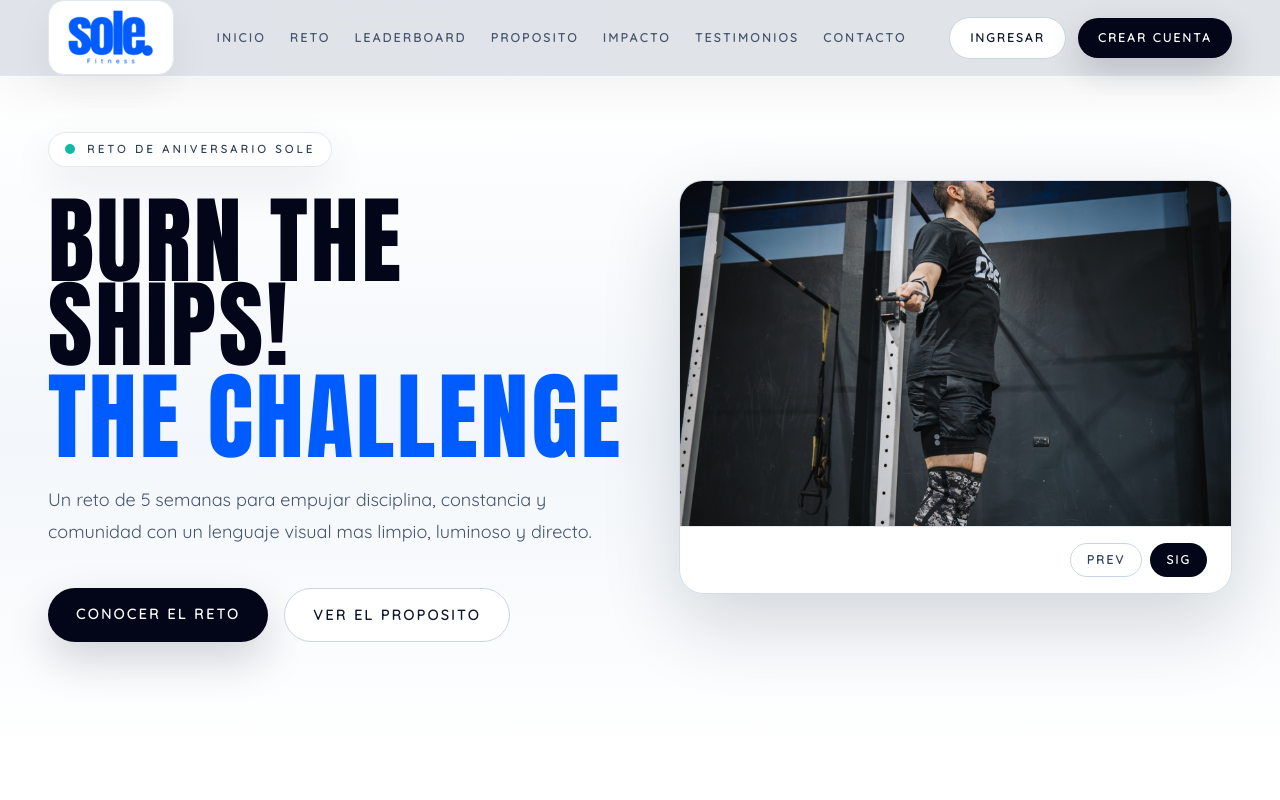
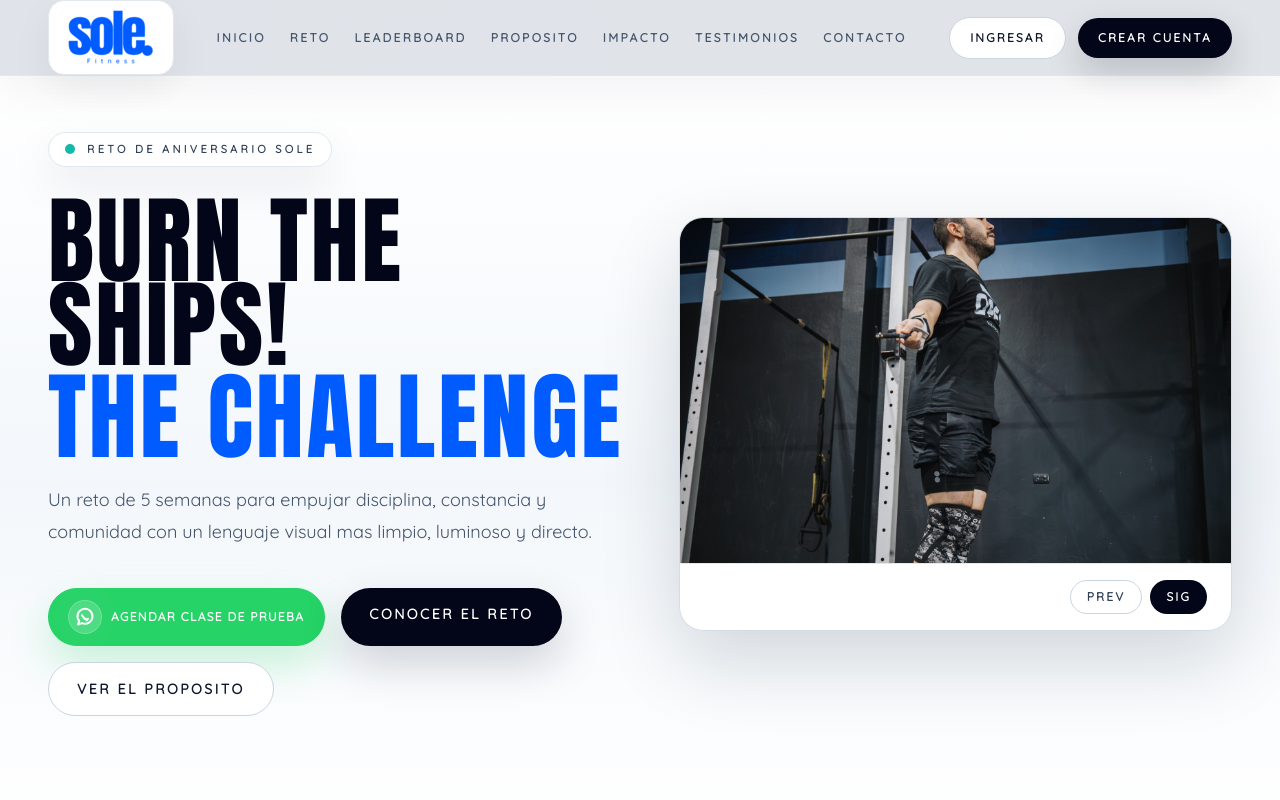
Before and after one commit to IvanRojasG/SOLE, a Next.js app in the folder frontend/: page / in a window 1280 px wide. Shown: the top 800 px of the page. Built offline with nearby package versions, Linux system fonts and the light colour scheme; no server answers.

Commit message:
Ajuste visula pagina principal

```diff
--- a/frontend/src/components/public/PublicLandingPage.tsx
+++ b/frontend/src/components/public/PublicLandingPage.tsx
@@ -14,9 +14,62 @@ type PublicLandingPageProps = {
   activeChallenge: Challenge | null;
 };
 
+type TrialClassButtonProps = {
+  className?: string;
+  tone?: 'light' | 'dark';
+};
+
 function getYouTubeEmbedUrl(url: string) {
   const match = url.match(/(?:youtube\.com\/watch\?v=|youtube\.com\/shorts\/|youtu\.be\/)([^&?/]+)/);
   return match ? `https://www.youtube.com/embed/${match[1]}` : '';
+}
+
+function TrialClassIcon() {
+  return (
+    <svg viewBox="0 0 24 24" aria-hidden="true" className="h-6 w-6" fill="none">
+      <path
+        d="M5 19.5 6.2 16A7.5 7.5 0 1 1 9 18.1L5 19.5Z"
+        stroke="currentColor"
+        strokeLinejoin="round"
+        strokeWidth="2"
+      />
+      <path
+        d="M9 10.2c1.2 2.4 2.4 3.6 4.8 4.8l1.2-1.2"
+        stroke="currentColor"
+        strokeLinecap="round"
+        strokeWidth="2"
+      />
+    </svg>
+  );
+}
+
+function TrialClassButton({ className = '', tone = 'light' }: TrialClassButtonProps) {
+  const isDark = tone === 'dark';
+
+  return (
+    <a
+      href={publicSite.contact.trialClassCta.href}
+      target="_blank"
+      rel="noreferrer"
+      className={`group inline-flex w-fit items-center justify-center gap-2.5 rounded-full border px-5 py-3 text-center text-[11px] font-bold uppercase tracking-[0.11em] whitespace-nowrap shadow-[0_18px_42px_rgba(37,211,102,0.24)] transition hover:-translate-y-0.5 hover:shadow-[0_22px_54px_rgba(37,211,102,0.32)] sm:text-xs ${
+        isDark
+          ? 'border-[#25D366] bg-[#25D366] text-white hover:bg-[#1ebe5d]'
+          : 'border-[#25D366] bg-[#25D366] text-white hover:bg-[#1ebe5d]'
+      } ${className}`}
+    >
+      <span
+        className={`relative flex h-8 w-8 shrink-0 items-center justify-center rounded-full transition group-hover:scale-105 ${
+          isDark
+            ? 'bg-white text-[#128C4A]'
+            : 'bg-white/18 text-white ring-1 ring-white/35'
+        }`}
+      >
+        <span className="absolute inset-0 rounded-full bg-white/25 opacity-70 motion-safe:animate-ping" />
+        <TrialClassIcon />
+      </span>
+      <span>{publicSite.contact.trialClassCta.label}</span>
+    </a>
+  );
 }
 
 export function PublicLandingPage({ activeChallenge }: PublicLandingPageProps) {
@@ -42,7 +95,8 @@ export function PublicLandingPage({ activeChallenge }: PublicLandingPageProps) {
             <p className="mt-6 max-w-2xl text-base leading-8 text-slate-600 lg:text-lg">
               {publicSite.hero.summary}
             </p>
-            <div className="mt-10 flex flex-col gap-4 sm:flex-row">
+            <div className="mt-10 flex flex-col gap-4 sm:flex-row sm:flex-wrap">
+              <TrialClassButton />
               <Link
                 href={publicSite.hero.ctaPrimary.href}
                 className="rounded-full bg-slate-950 px-7 py-4 text-center text-sm font-bold uppercase tracking-[0.18em] text-white shadow-[0_18px_44px_rgba(15,23,42,0.18)] transition hover:bg-[color:var(--color-primary)]"
@@ -163,12 +217,7 @@ export function PublicLandingPage({ activeChallenge }: PublicLandingPageProps) {
                 </h2>
                 <p className="mt-4 text-base leading-8 text-slate-300">{publicSite.contact.body}</p>
               </div>
-              <Link
-                href={publicSite.contact.primaryCta.href}
-                className="rounded-full bg-white px-7 py-4 text-center text-sm font-bold uppercase tracking-[0.18em] text-slate-950 transition hover:bg-slate-100"
-              >
-                {publicSite.contact.primaryCta.label}
-              </Link>
+              <TrialClassButton tone="dark" className="shrink-0" />
             </div>
           </div>
         </AppContainer>
--- a/frontend/src/content/publicSite.ts
+++ b/frontend/src/content/publicSite.ts
@@ -228,6 +228,10 @@ export const publicSite = {
     title: 'Contacto',
     body: 'Si quieres activar esta experiencia para el aniversario, la pagina ya queda estructurada para presentar el reto, sumar testimonios y centralizar el siguiente paso comercial o interno.',
     primaryCta: { label: 'Ir a contacto', href: '/contacto' },
+    trialClassCta: {
+      label: 'Agendar clase de prueba',
+      href: 'https://wa.me/50687670860?text=Hola%20SOLE%20Fitness%2C%20quiero%20agendar%20una%20clase%20de%20prueba.',
+    },
   },
   gallery: [
     {
```
